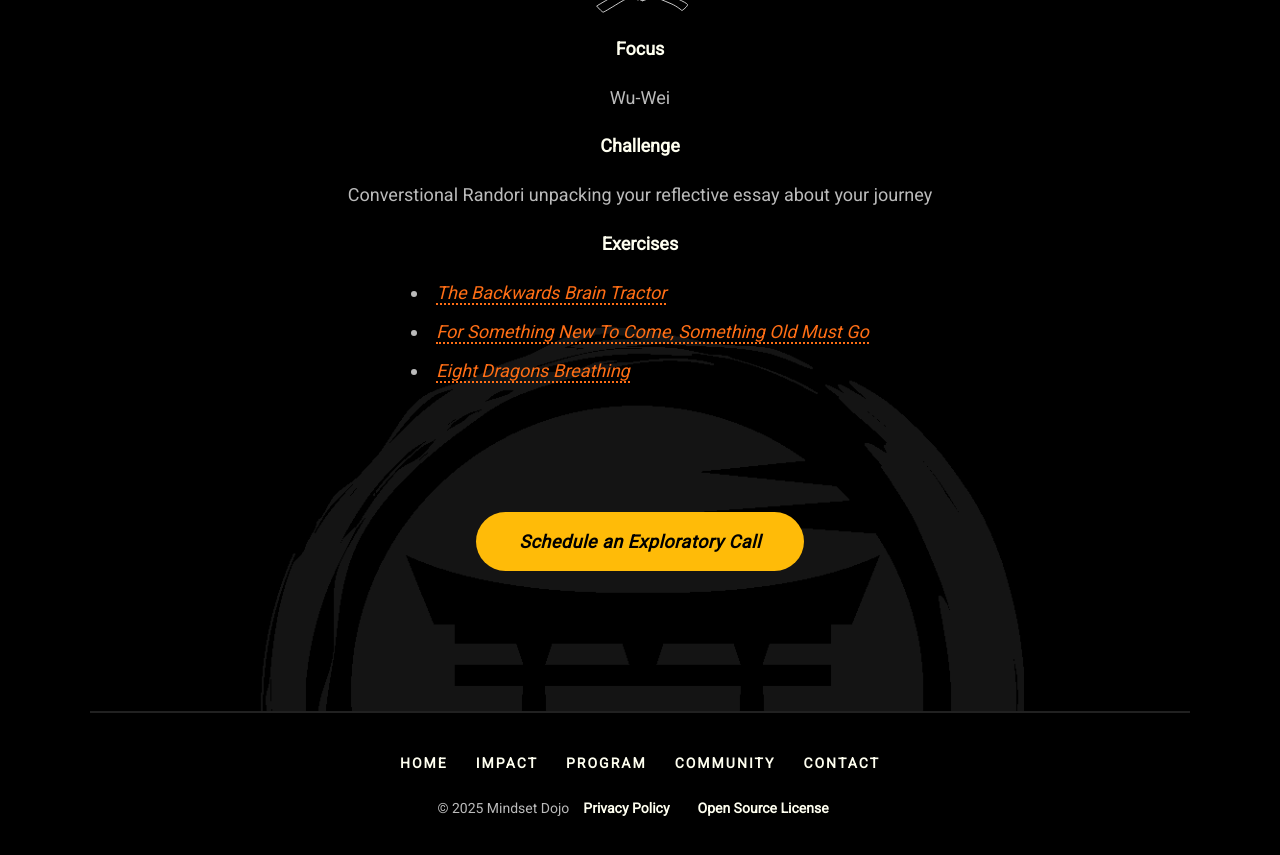
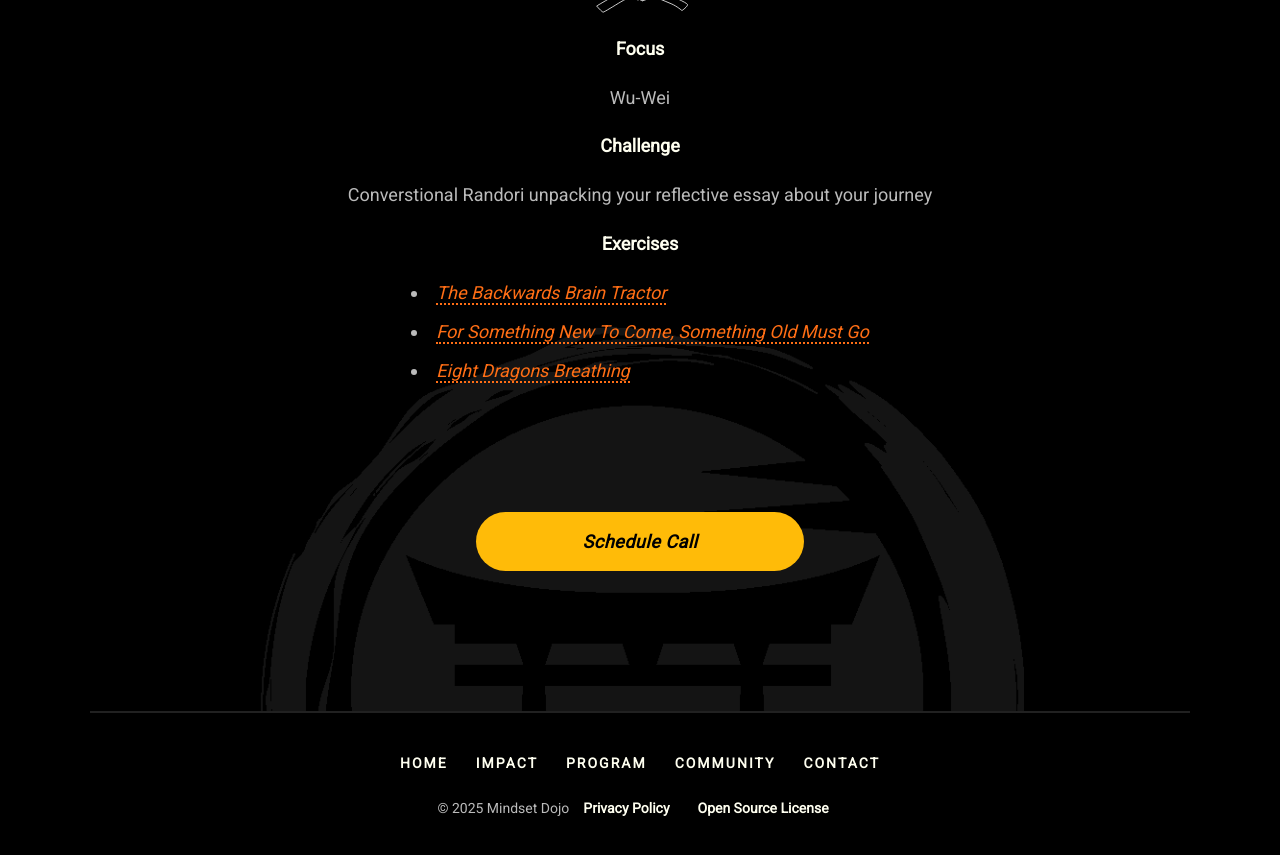
Before and after one commit to mindset-dojo/mindset-dojo.github.io, a Jekyll site: the page built from program.md, in a window 1280 px wide and 900 px high, scrolled down 5525 px. Shown: the top 855 px of the window. Built offline with Jekyll 4.4.1, drawn with Linux system fonts in a browser that asks for light colours; some web fonts are replaced.

Commit message:
Change "Schedule an Exploratory Call" button label to "Schedule Call" at bottom of program.md.

```diff
--- a/program.md
+++ b/program.md
@@ -61,5 +61,5 @@ css_id: program
 </section>
 
 <div class="md-cta-group">
-    <a href="{{site.connect_url}}" target="_blank">Schedule an Exploratory Call</a>
+    <a href="{{site.connect_url}}" target="_blank">Schedule Call</a>
 </div>
```
